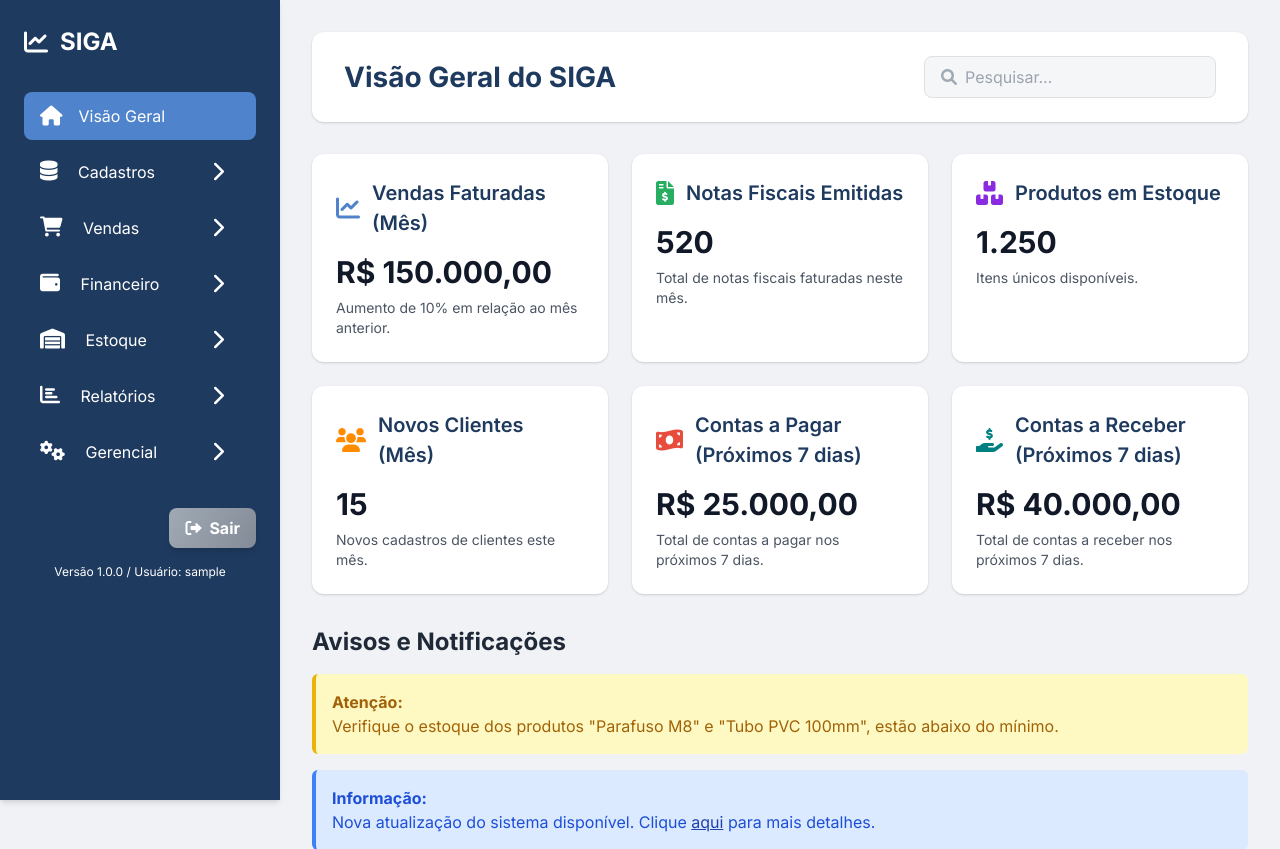
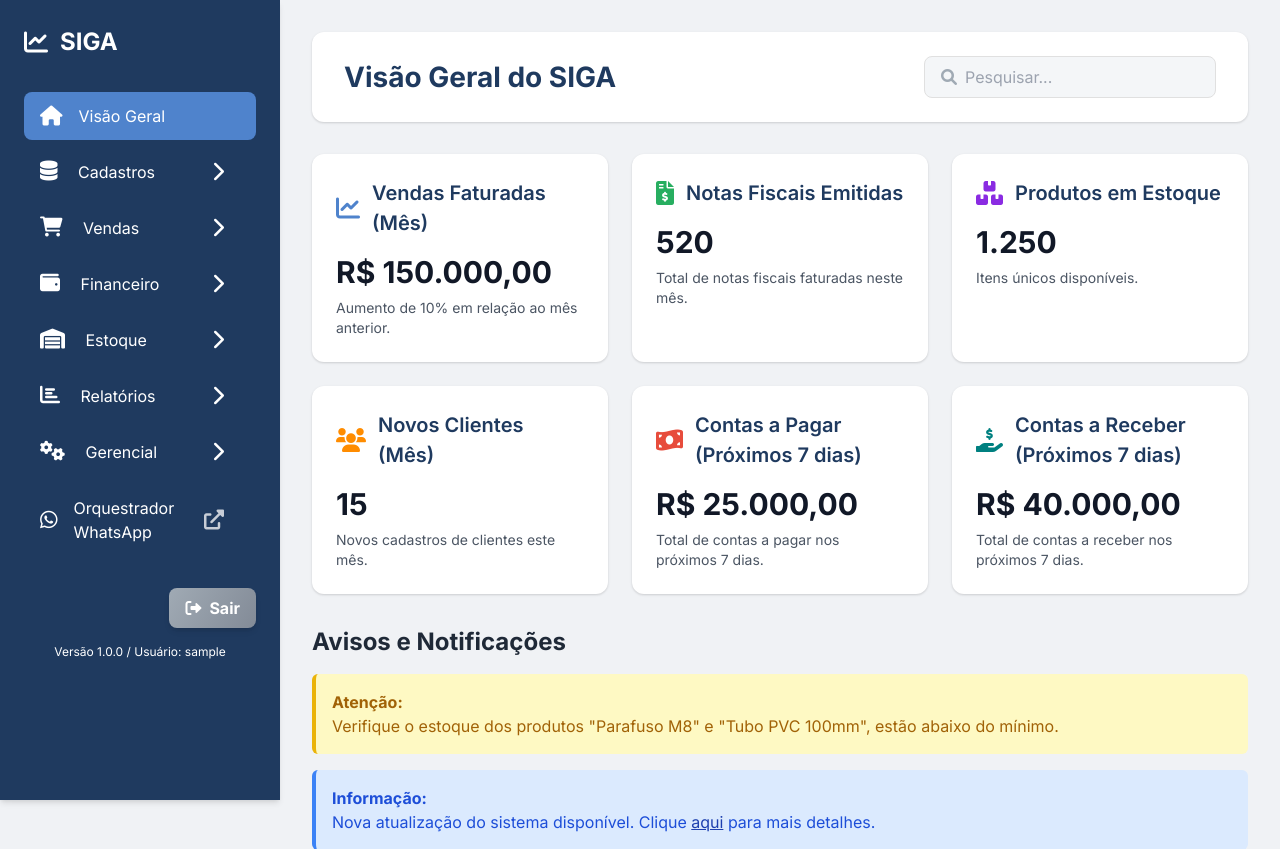
Before and after one commit to FabioVRocha/SIGA, a Flask app: page /dashboard in a window 1280 px wide. Shown: the top 849 px of the page. Run offline with Flask 3, Linux system fonts and the light colour scheme; the visitor is signed in with stand-in values (Sample User, id 1); some libraries are stand-ins or nearby versions.

Commit message:
Orquestrador Wpp

```diff
--- a/app.py
+++ b/app.py
@@ -15,12 +15,31 @@ import json # Para lidar com dados JSON (para parâmetros de usuário)
 from decimal import Decimal, InvalidOperation
 
 # Importa as configurações do arquivo config.py
-from config import DB_HOST, DB_NAME, DB_USER, DB_PASS, DB_PORT, SECRET_KEY, SYSTEM_VERSION, LOGGED_IN_USER, SIGA_DB_NAME, USER_PARAMETERS_TABLE
+from config import (
+    DB_HOST,
+    DB_NAME,
+    DB_USER,
+    DB_PASS,
+    DB_PORT,
+    SECRET_KEY,
+    SYSTEM_VERSION,
+    LOGGED_IN_USER,
+    SIGA_DB_NAME,
+    USER_PARAMETERS_TABLE,
+    WHATSAPP_ORCHESTRATOR_URL,
+)
 
 # Inicializa a aplicação Flask
 app = Flask(__name__)
 # Define a chave secreta importada do config.py
 app.secret_key = SECRET_KEY
+
+
+@app.context_processor
+def inject_external_links():
+    """Disponibiliza URLs de integrações para todos os templates."""
+
+    return {"whatsapp_orchestrator_url": WHATSAPP_ORCHESTRATOR_URL}
 
 AVAILABLE_PARAMETER_REPORTS = [
     ('report_revenue_comparison', 'Comparativo de Faturamento'),
--- a/config.py
+++ b/config.py
@@ -21,3 +21,6 @@ SECRET_KEY = 'sua_chave_secreta_muito_segura_e_complexa_aqui'
 # Variáveis de exemplo para o rodapé (em um sistema real, viriam de um banco de dados ou configuração)
 SYSTEM_VERSION = "1.0.0"
 LOGGED_IN_USER = "Admin" # Será sobrescrito pelo nome de usuário da sessão
+
+# URL pública do orquestrador do WhatsApp. Ajuste conforme o endereço onde o serviço está exposto.
+WHATSAPP_ORCHESTRATOR_URL = "http://localhost:8000"
--- a/templates/base.html
+++ b/templates/base.html
@@ -441,6 +441,14 @@
                         <li><a href="{{ url_for('gerencial_parameters') }}" class="sidebar-nav-item text-sm"><i class="fas fa-sliders-h"></i> Parâmetros</a></li>
                     </ul>
                 </li>
+                {% if whatsapp_orchestrator_url %}
+                <li>
+                    <a href="{{ whatsapp_orchestrator_url }}" class="sidebar-nav-item" target="_blank" rel="noopener noreferrer">
+                        <i class="fab fa-whatsapp"></i> Orquestrador WhatsApp
+                        <i class="fas fa-external-link-alt ml-auto text-xs opacity-75"></i>
+                    </a>
+                </li>
+                {% endif %}
             </ul>
         </nav>
         <div class="flex justify-end mt-8">
```
Also changed, not shown: README.md (added).
